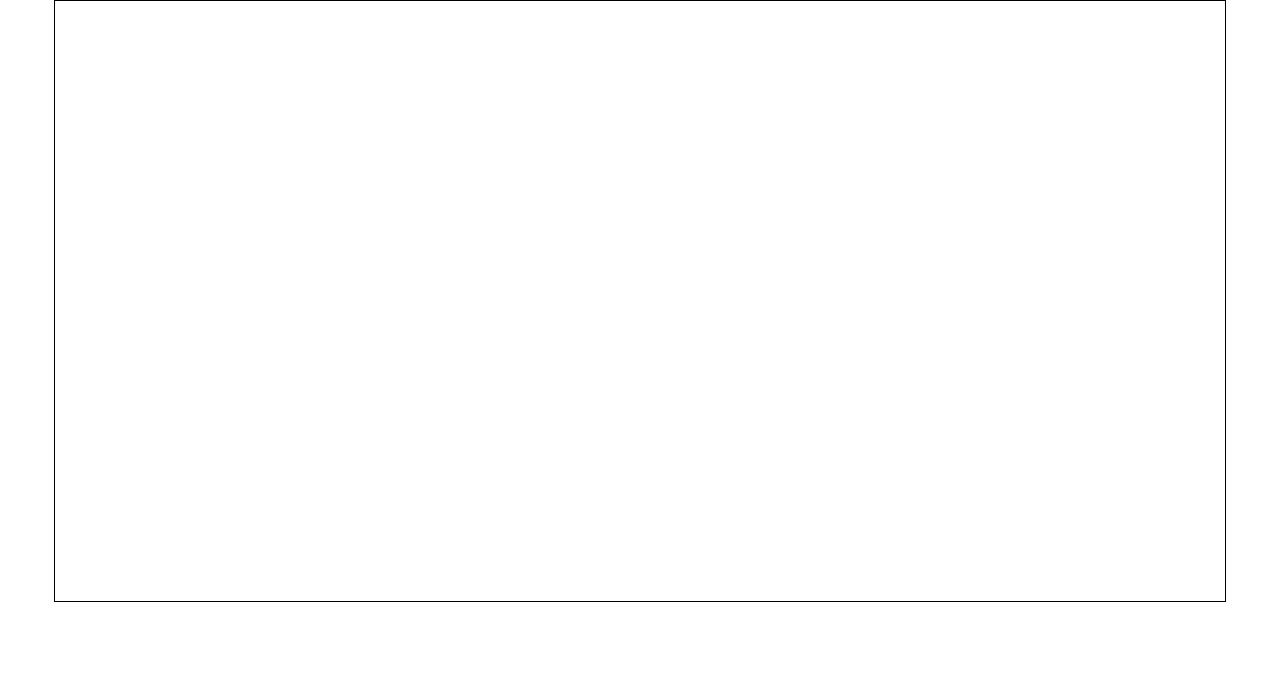
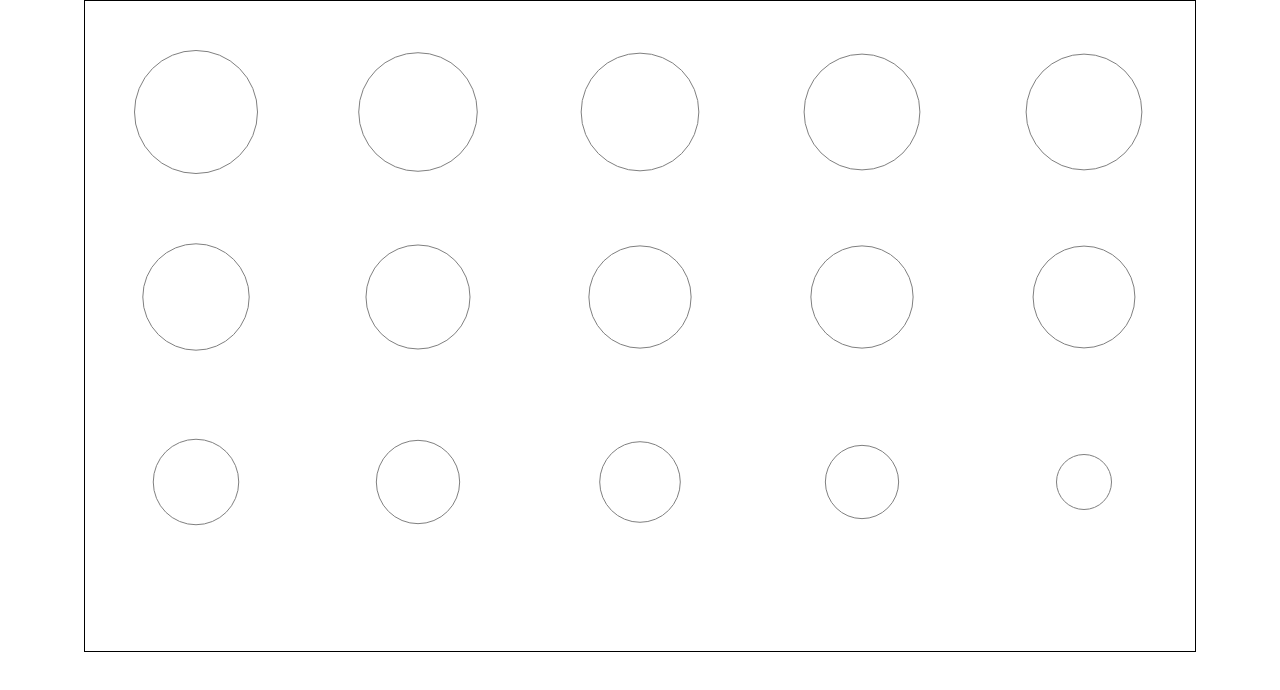
Before and after one commit to 9-Volt/Cuvinte, a website: page app/index.html in a window 1280 px wide. Drawn offline with Linux system fonts and the light colour scheme.

Commit message:
add circles draft

```diff
--- a/app/js/application.js
+++ b/app/js/application.js
@@ -1,3 +1,53 @@
 $(function () {
-  // body
+  var $cuvinte = $('#cuvinte')
+    , app_width = $cuvinte.width()
+    , app_height = $cuvinte.height()
+    , appSVG = d3.select("#cuvinte")
+      .append("svg")
+      .attr("width", app_width)
+      .attr("height", app_height);
+
+  // Add some random data
+  var data = [];
+
+  for (var i = 0; i < 15; i++) {
+    data.push({
+      name: "Narghilea"
+    , value: ~~(1.0 * Math.random() * ~~(app_height / 3.5) * ~~(app_height / 3.5))
+    })
+  }
+
+  // sort by size (descending)
+  data.sort(function (a, b) {
+    return (b.value - a.value);
+  })
+
+  var section_horizontal = ~~(app_width / 5) // 5 elements per row = 6 spaces
+    , section_vertical = ~~(app_height / 3.5) // 3 rows of circles, 1 row for time
+    , data_max = Math.sqrt(data[0].value)
+    , data_min = Math.sqrt(data[data.length - 1].value)
+    , size_max = ~~(section_horizontal / 1.8) // maximal size of circle
+    , size_min = ~~(section_horizontal / 4) // minimal size of circle
+    , scale_data_to_size = (data_max - data_min) / (size_max - size_min) // scale real data to our screen
+
+  // TODO remove this
+  console.log(size_max, size_min)
+
+  var circles = appSVG
+    .selectAll("circle")
+      .data(data)
+    .enter().append("circle")
+      .attr("cx", function (d, i) {
+        return section_horizontal * (i % 5 + 0.5);
+      })
+      .attr("cy", function (d, i) {
+        return section_vertical * (~~(i / 5) + 0.6);
+
+      })
+      .attr("r", function (d, i) {
+        return ((Math.sqrt(d.value) - data_min) / scale_data_to_size + size_min) / 2
+      })
+      .style("stroke", "gray")
+      .style("fill", "white")
+
 });
--- a/src/styles/application.build.less
+++ b/src/styles/application.build.less
@@ -12,8 +12,9 @@ html, body{
 }
 
 #cuvinte {
-  width: 1170px;
+  width: 1110px;
   height: 600px;
+  height: 650px;
   border: 1px solid #000;
   margin: 0 auto;
 }
```
Also changed, not shown: app/css/application.css.
